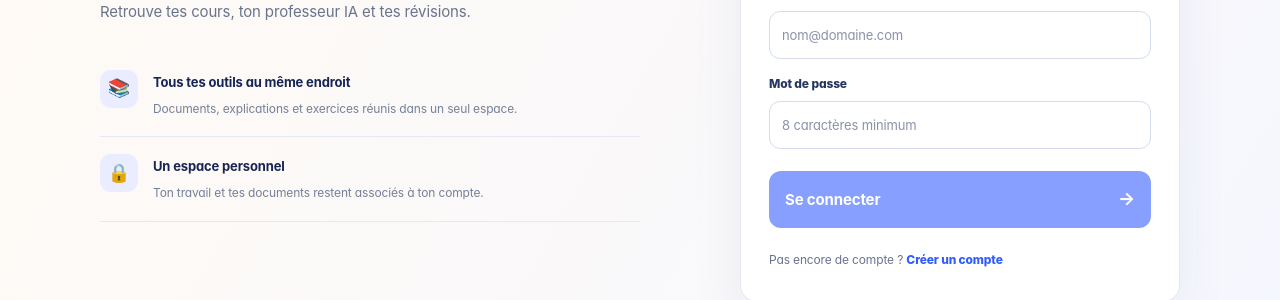
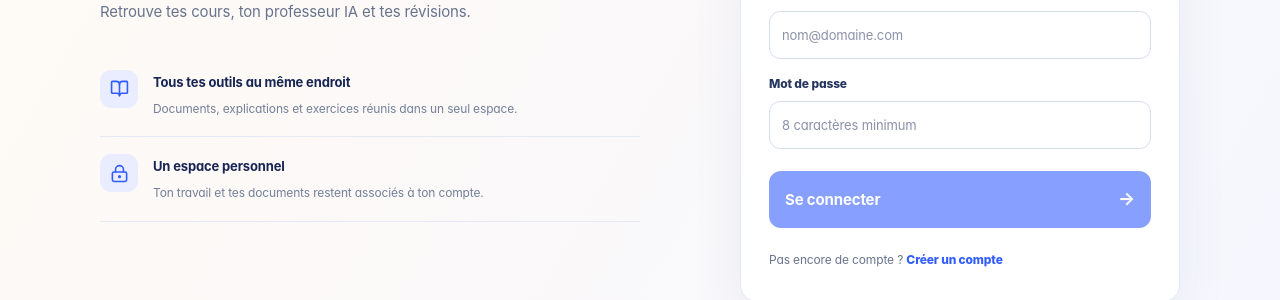
Before and after one commit to remy00trafford-hash/TITCHA, a Next.js app: page /connexion in a window 1280 px wide. Shown: the part 260-560 px from the top of the page. Built offline with nearby package versions, Linux system fonts and the light colour scheme.

Commit message:
Design système : remplacer les stickers de connexion par Lucide

```diff
--- a/src/components/AuthForm.tsx
+++ b/src/components/AuthForm.tsx
@@ -4,6 +4,7 @@ import { useState } from 'react';
 import Link from 'next/link';
 import Image from 'next/image';
 import { createClient } from '@/lib/supabase/client';
+import { BookOpen, LockKeyhole } from 'lucide-react';
 
 export default function AuthForm({ mode }: { mode: 'login' | 'signup' }) {
   const [email, setEmail] = useState('');
@@ -57,8 +58,8 @@ export default function AuthForm({ mode }: { mode: 'login' | 'signup' }) {
         <div className="section-kicker">BIENVENUE SUR TITCHA</div>
         <h1>{signup ? 'Crée ton espace pour apprendre.' : 'Heureux de te retrouver.'}</h1>
         <p className="auth-guide-lead">{signup ? 'Quelques informations suffisent pour commencer.' : 'Retrouve tes cours, ton professeur IA et tes révisions.'}</p>
-        <div className="auth-guide-card"><span className="guide-icon">📚</span><div><b>Tous tes outils au même endroit</b><p>Documents, explications et exercices réunis dans un seul espace.</p></div></div>
-        <div className="auth-guide-card"><span className="guide-icon">🔒</span><div><b>Un espace personnel</b><p>Ton travail et tes documents restent associés à ton compte.</p></div></div>
+        <div className="auth-guide-card"><span className="guide-icon"><BookOpen size={19}/></span><div><b>Tous tes outils au même endroit</b><p>Documents, explications et exercices réunis dans un seul espace.</p></div></div>
+        <div className="auth-guide-card"><span className="guide-icon"><LockKeyhole size={19}/></span><div><b>Un espace personnel</b><p>Ton travail et tes documents restent associés à ton compte.</p></div></div>
       </aside>
       <section className="card auth-card">
         <div className="auth-card-heading"><h2>{signup ? 'Créer mon compte' : 'Connexion'}</h2><p className="muted">{signup ? 'Renseigne les champs pour commencer.' : 'Entre tes identifiants pour retrouver ton espace.'}</p></div>
```
